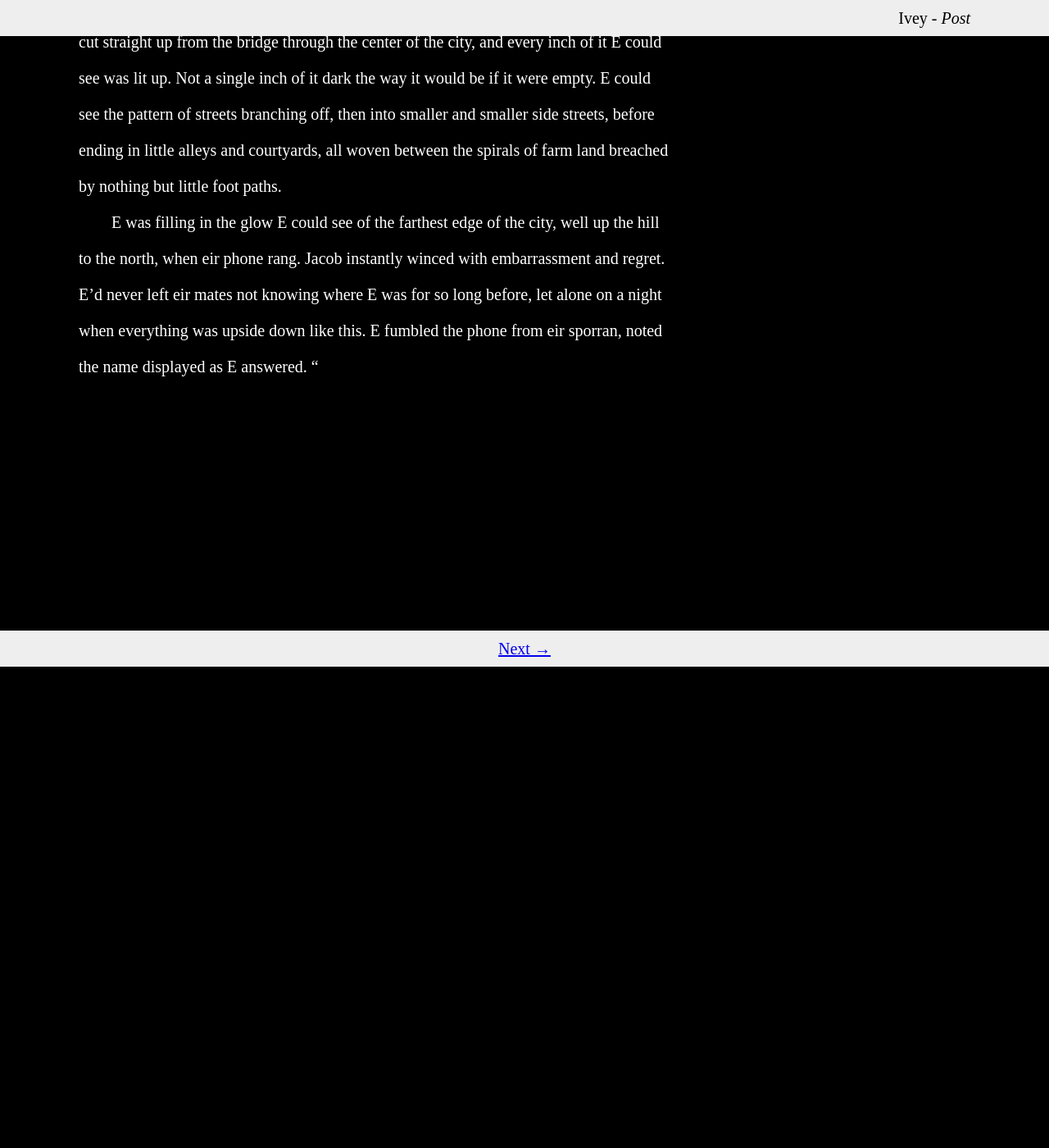
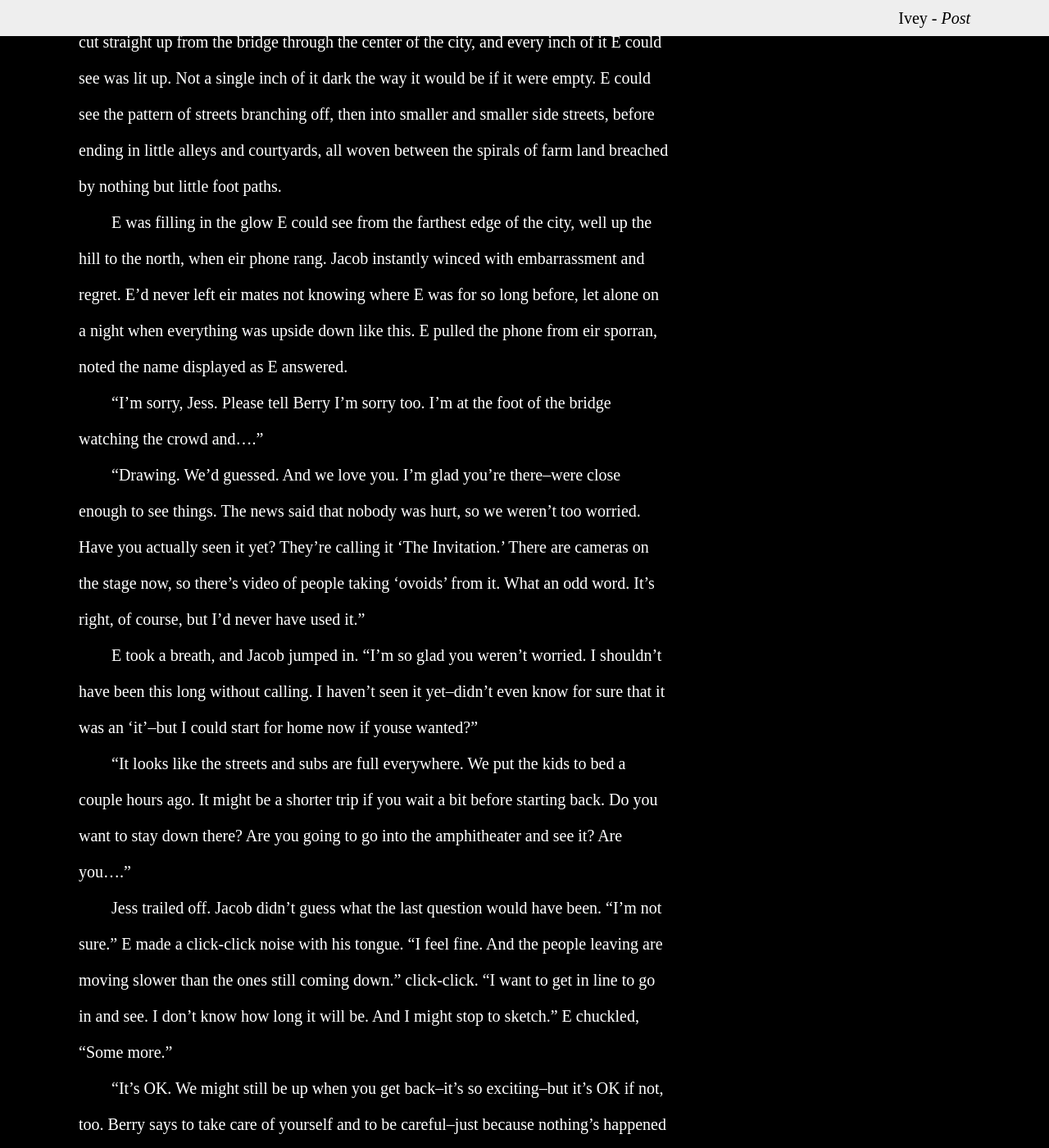
Before and after one commit to gleneivey/post-novel, a Jekyll site: the page built from docs/3.md, in a window 1280 px wide and 1400 px high, scrolled down 7693 px. Shown: the whole window at 82% size. Built offline with Jekyll 4.4.1, drawn with Linux system fonts in a browser that asks for light colours; our own code applies the rules of GitHub Pages for plain Markdown files; before the commit the page ends 8506 px from its top, so only the background shows below that; some of the changed text lies outside the part shown.

Commit message:
2/3 done Ch. 2; 4353 words

```diff
--- a/docs/3.md
+++ b/docs/3.md
@@ -236,9 +236,56 @@ smaller and smaller side streets, before ending in little alleys and
 courtyards, all woven between the spirals of farm land breached by
 nothing but little foot paths.
 
-E was filling in the glow E could see of the farthest edge of the
+E was filling in the glow E could see from the farthest edge of the
 city, well up the hill to the north, when eir phone rang.  Jacob
 instantly winced with embarrassment and regret.  E'd never left eir
 mates not knowing where E was for so long before, let alone on a night
-when everything was upside down like this.  E fumbled the phone from
-eir sporran, noted the name displayed as E answered.  "
+when everything was upside down like this.  E pulled the phone from
+eir sporran, noted the name displayed as E answered.
+
+"I'm sorry, Jess.  Please tell Berry I'm sorry too.  I'm at the foot
+of the bridge watching the crowd and...."
+
+"Drawing.  We'd guessed.  And we love you.  I'm glad you're
+there--were close enough to see things.  The news said that nobody was
+hurt, so we weren't too worried.  Have you actually seen it yet?
+They're calling it 'The Invitation.'  There are cameras on the stage
+now, so there's video of people taking 'ovoids' from it.  What an odd
+word.  It's right, of course, but I'd never have used it."
+
+E took a breath, and Jacob jumped in.  "I'm so glad you weren't
+worried.  I shouldn't have been this long without calling.  I haven't
+seen it yet--didn't even know for sure that it was an 'it'--but I
+could start for home now if youse wanted?"
+
+"It looks like the streets and subs are full everywhere.  We put the
+kids to bed a couple hours ago.  It might be a shorter trip if you
+wait a bit before starting back.  Do you want to stay down there?  Are
+you going to go into the amphitheater and see it?  Are you...."
+
+Jess trailed off.  Jacob didn't guess what the last question would
+have been.  "I'm not sure."  E made a click-click noise with his
+tongue.  "I feel fine.  And the people leaving are moving slower than
+the ones still coming down."  click-click.  "I want to get in line to
+go in and see.  I don't know how long it will be.  And I might stop to
+sketch."  E chuckled, "Some more."
+
+"It's OK.  We might still be up when you get back--it's so
+exciting--but it's OK if not, too.  Berry says to take care of
+yourself and to be careful--just because nothing's happened yet
+doesn't mean it's really safe.  Think about us.  Think about the
+kids."
+
+"Of course.  I always am, even when I'm drawing and don't know what
+time it is.  I'll try to get on the bridge now.  Call me later if you
+want.  Anything more right now?"
+
+"Oh.  Well.  I don't know.  I guess not.  I love you.  We love you."
+
+"I love youse, too," Jacob said, "Thanks!  Bye!"
+
+E clicked the phone off, feeling a little off balance.  E shook it
+off, packed his supplies up, and dropped off the wall.  It was slow
+going, trying to get through all the people leaving and over to the
+far side of the bridge to join up with those heading across to the
+amphitheater.
```
